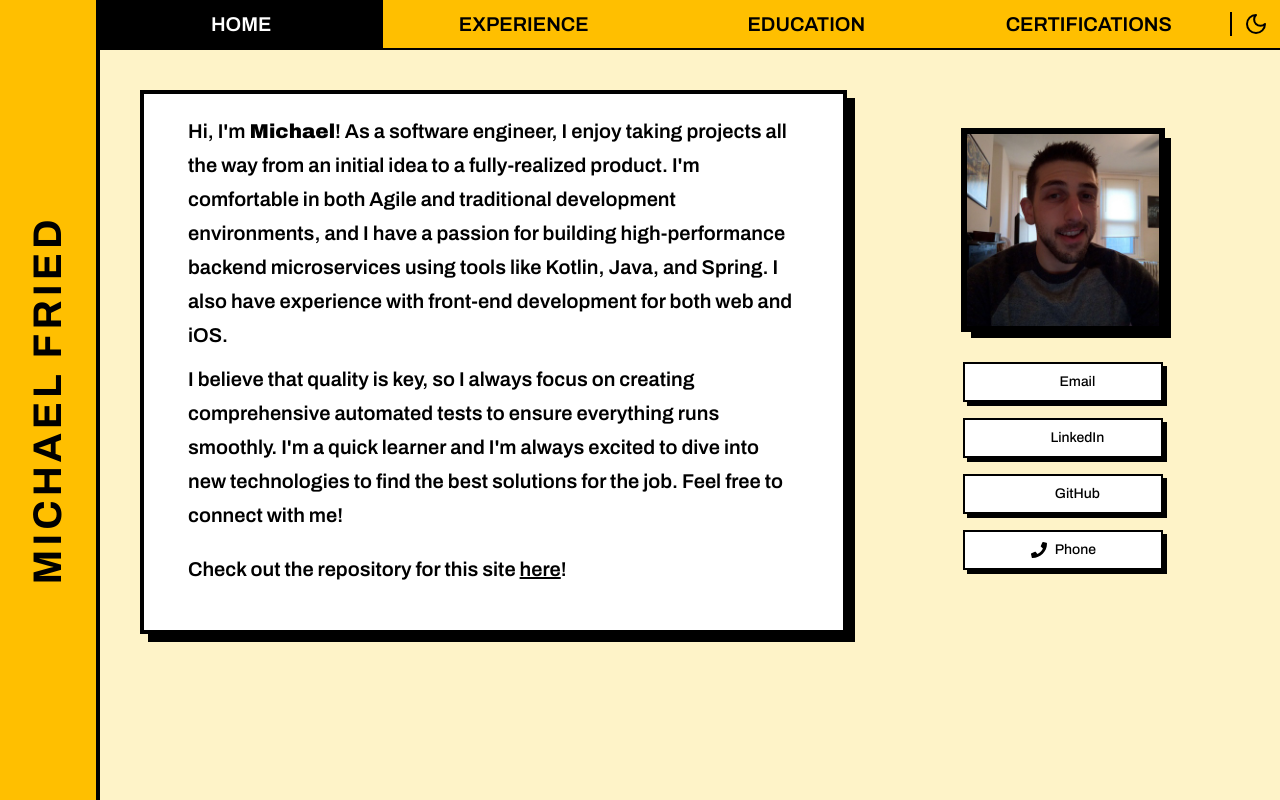
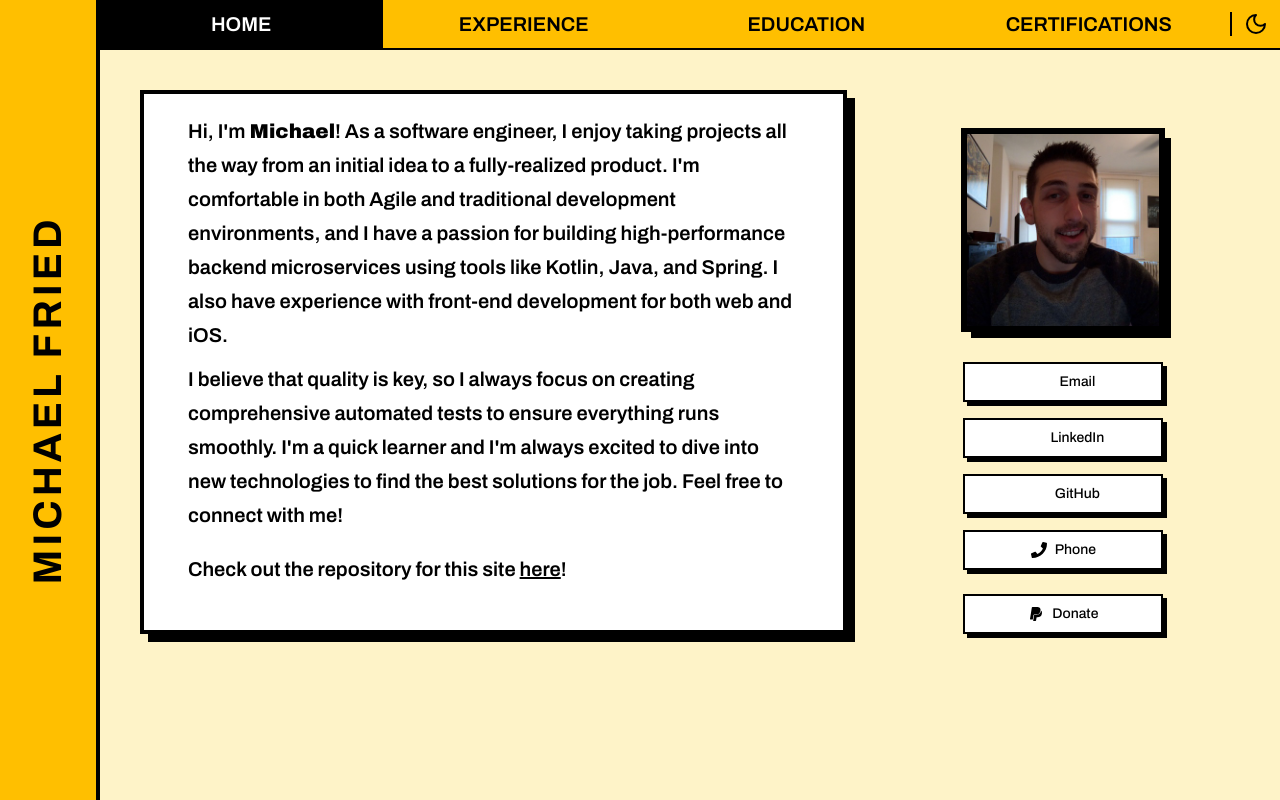
Before and after one commit to michaelfried-dev/my-portfolio-windowed, a Next.js app: page / in a window 1280 px wide. Built offline with nearby package versions, Linux system fonts and the light colour scheme; some icons are missing.

Commit message:
Adding donate button

```diff
--- a/src/app/page.tsx
+++ b/src/app/page.tsx
@@ -10,6 +10,7 @@ import { FaPhone } from 'react-icons/fa'
 import { Card, CardContent } from '@/components/ui/card'
 import { Button } from "@/components/ui/button"
 import { Avatar, AvatarFallback, AvatarImage } from '@/components/ui/avatar'
+import PaypalDonateButton from '@/components/PaypalDonateButton'
 
 export default function Home() {
   const links: { icon: any; href: string; label: string }[] = [
@@ -46,7 +47,7 @@ export default function Home() {
               <AvatarFallback className="text-6xl">MF</AvatarFallback>
             </Avatar>
             <div className="flex flex-1 flex-col gap-4 md:mt-4 md:w-[200px] md:flex-none">
-              {links.map(({ icon: Icon, href, label }) => (
+              {links.map(({ icon: Icon, href, label }, idx) => (
                 <Button
                   asChild
                   key={href}
@@ -59,6 +60,10 @@ export default function Home() {
                   </Link>
                 </Button>
               ))}
+              {/* PayPal Donate Button below all contact links */}
+              <div className="flex w-full items-center justify-center mt-2">
+                <PaypalDonateButton />
+              </div>
             </div>
           </div>
         </div>
--- /dev/null
+++ b/src/components/PaypalDonateButton.tsx
@@ -0,0 +1,25 @@
+"use client"
+
+import { useEffect, useRef } from "react"
+
+import { Button } from "@/components/ui/button"
+import { FaPaypal } from "react-icons/fa"
+
+export default function PaypalDonateButton() {
+  return (
+    <Button
+      asChild
+      variant="neutral"
+      className="flex w-full items-center justify-center gap-2"
+    >
+      <a
+        href="https://www.paypal.com/donate/?hosted_button_id=GQHH6WPUAHWZW"
+        target="_blank"
+        rel="noopener noreferrer"
+      >
+        <FaPaypal className="size-5" />
+        <span>Donate</span>
+      </a>
+    </Button>
+  )
+}
```
